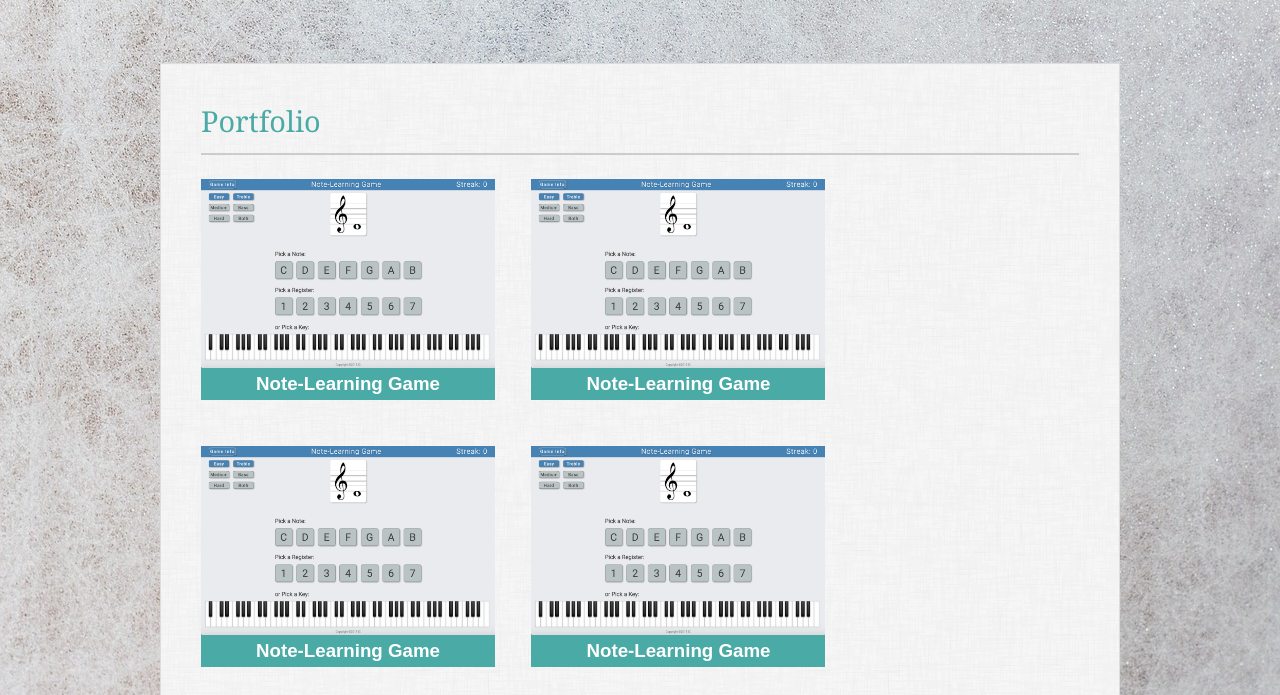
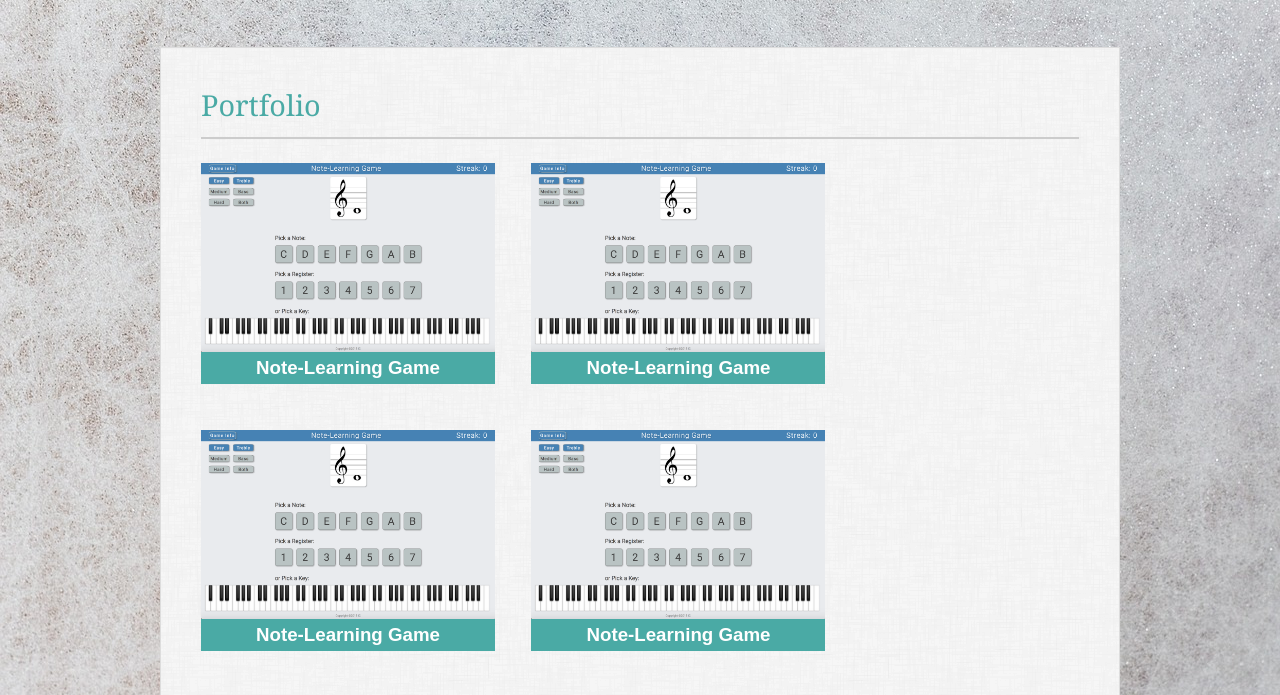
Before and after one commit to igorcweb/portfolio-media-queries, a plain HTML site: page portfolio.html in a window 1280 px wide. Shown: the part 65-760 px from the top of the page. Drawn offline with Linux system fonts and the light colour scheme.

Commit message:
cleaned up CSS

```diff
--- a/assets/css/style.css
+++ b/assets/css/style.css
@@ -253,14 +253,14 @@ h3.image-text {
 
 /* Large */
 @media screen and (min-width: 980px) {
-  header,
+  header {
+    width: 960px;
+  }
+
   section {
     width: 960px;
     transform: none;
-  }
-
-  section {
-    margin: 3rem auto;
+    margin: 2rem auto;
   }
 
   img.profile {
```
